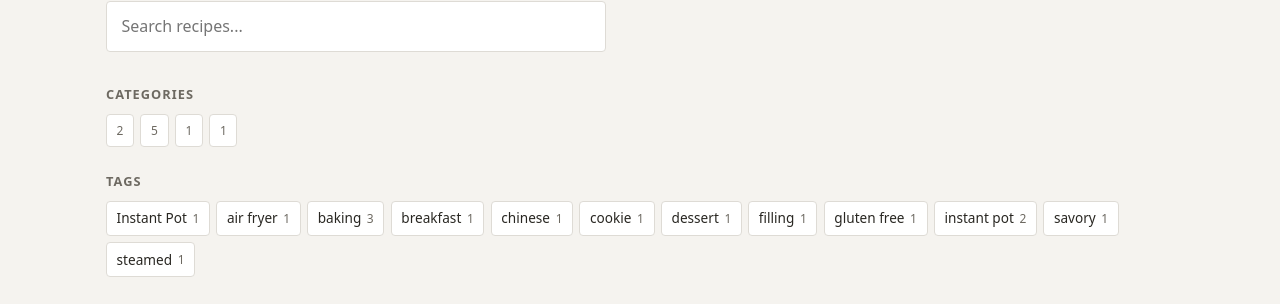
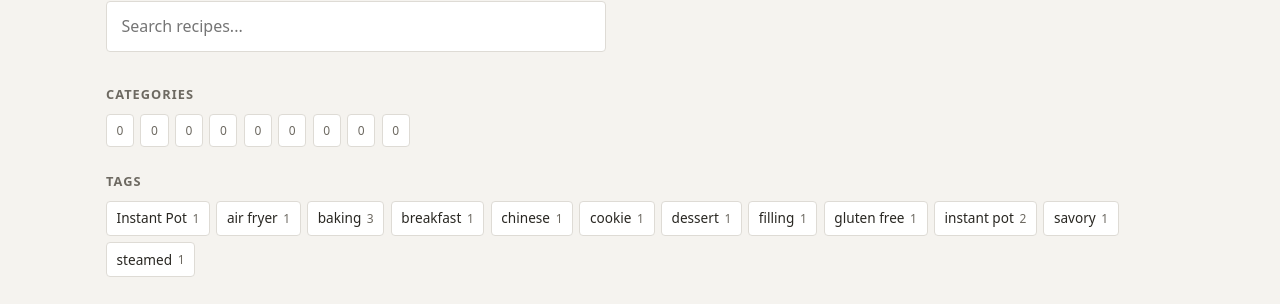
Before and after one commit to sundaycake/recipes, a Jekyll site: the page built from index.md, in a window 1280 px wide. Shown: the part 200-504 px from the top of the page. Built offline with Jekyll 4.4.1, drawn with Linux system fonts in a browser that asks for light colours.

Commit message:
Update index.md

```diff
--- a/index.md
+++ b/index.md
@@ -26,12 +26,15 @@ title: Recipes
                 <h2>Categories</h2>
 
                 <div class="recipe-index-filter-list">
+
                     {% assign categories = "" | split: "" %}
 
                     {% for recipe in site.recipes %}
                         {% if recipe.category %}
-                            {% unless categories contains recipe.category %}
-                                {% assign categories = categories | push: recipe.category %}
+                            {% assign category = recipe.category | first %}
+
+                            {% unless categories contains category %}
+                                {% assign categories = categories | push: category %}
                             {% endunless %}
                         {% endif %}
                     {% endfor %}
@@ -39,10 +42,11 @@ title: Recipes
                     {% assign categories = categories | sort %}
 
                     {% for category in categories %}
+
                         {% assign category_count = 0 %}
 
                         {% for recipe in site.recipes %}
-                            {% if recipe.category == category %}
+                            {% if recipe.category contains category %}
                                 {% assign category_count = category_count | plus: 1 %}
                             {% endif %}
                         {% endfor %}
@@ -51,9 +55,9 @@ title: Recipes
                             type="button"
                             class="recipe-index-filter"
                             data-filter-type="category"
-                            data-filter-value="{{ category[0] | escape }}"
+                            data-filter-value="{{ category | escape }}"
                         >
-                            {{ category[0] }}
+                            {{ category }}
                             <span class="recipe-index-filter-count">
                                 {{ category_count }}
                             </span>
```
